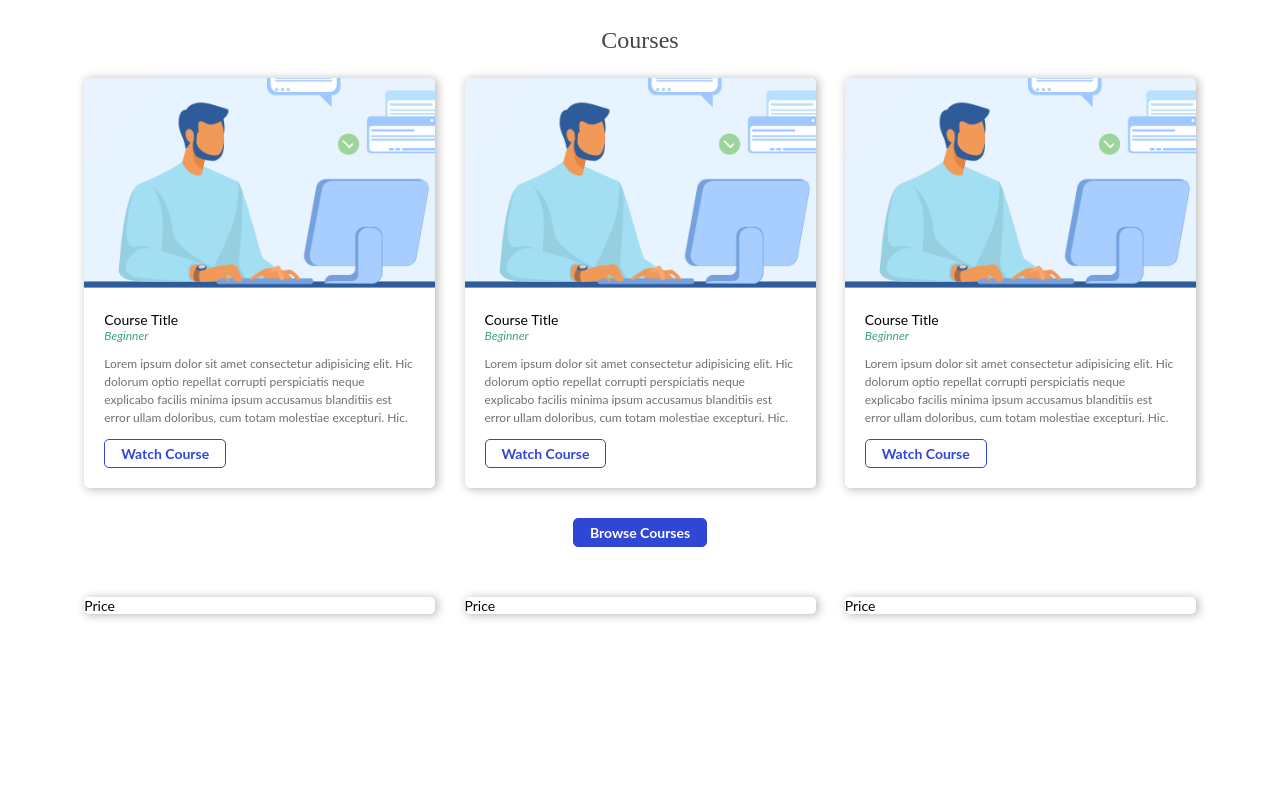
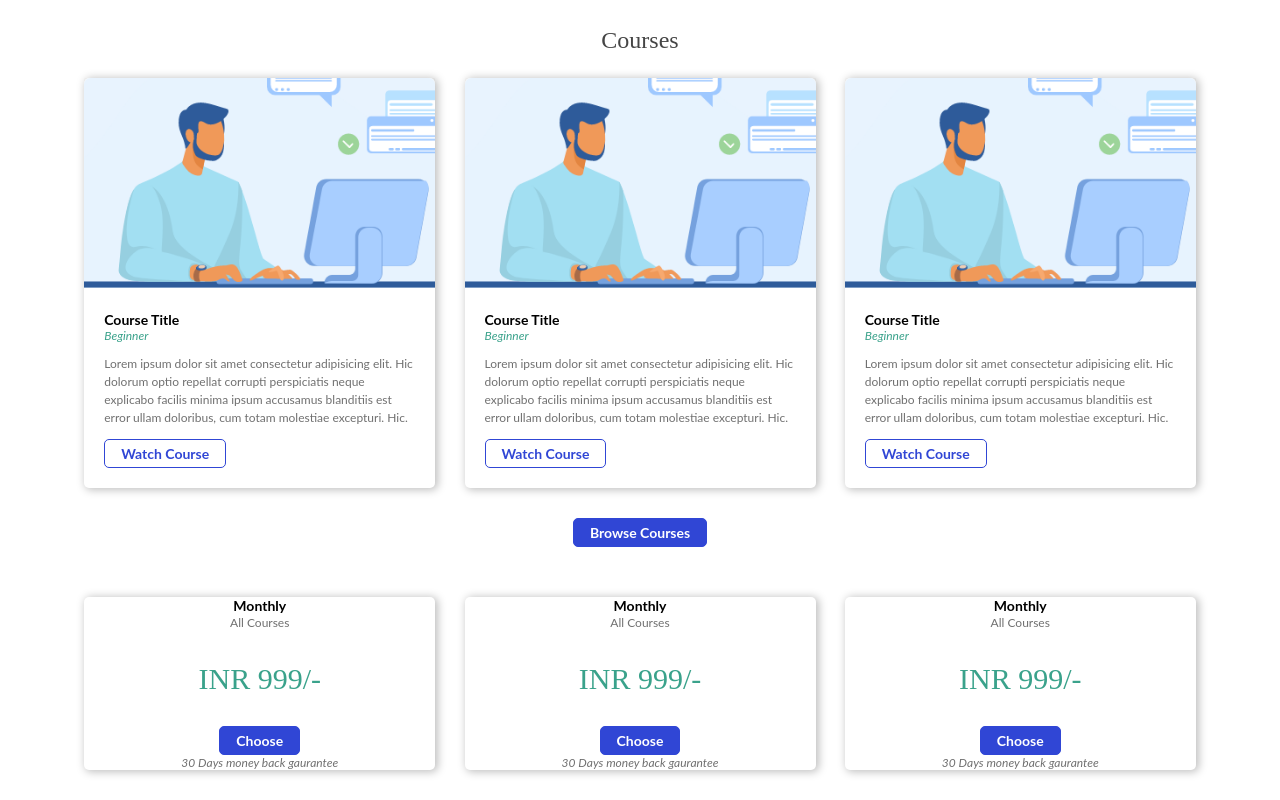
Before and after one commit to madhavsharma2106/get-front-end, a React (Create React App) app in the folder client/: page / in a window 1280 px wide. Shown: the part 699-1499 px from the top of the page. Before the commit the page ends 1343 px from the top, so only its background shows below. Built offline with nearby package versions, Linux system fonts and the light colour scheme.

Commit message:
Added price cards

```diff
--- a/client/src/components/atoms/Text/Text.jsx
+++ b/client/src/components/atoms/Text/Text.jsx
@@ -11,6 +11,7 @@ export const TextVariant = {
   boldHeading: "bold-heading",
   title: "title",
   subTitle: "sub-title",
+  highlight: "highlight",
 };
 
 export const Alignment = {
@@ -21,16 +22,27 @@ export const Alignment = {
 
 export const DisplayVariant = {
   inline: "inline",
+  noMargin: "no-margin",
 };
 
-function Text({ variant = TextVariant.regular, children, display, alginment }) {
+function Text({
+  variant = TextVariant.regular,
+  children,
+  display,
+  alginment,
+  style,
+}) {
   const classes = classNames([
     `text-${variant}`,
     alginment && `text-${alginment}`,
     display && `text-${display}`,
   ]);
 
-  return <p className={classes}>{children}</p>;
+  return (
+    <p style={style} className={classes}>
+      {children}
+    </p>
+  );
 }
 
 export default Text;
--- a/client/src/components/atoms/Text/Text.scss
+++ b/client/src/components/atoms/Text/Text.scss
@@ -35,6 +35,7 @@
 .text-title {
   font-family: $lato-bold;
   font-size: $size-2;
+  font-weight: bold;
 }
 
 .text-sub-title {
@@ -51,3 +52,20 @@
   color: $light-grey;
   line-height: 1.5;
 }
+
+.text-highlight {
+  font-size: $size-6;
+  font-family: $work-sans-regular;
+  color: $primary-green;
+}
+
+.text-subtext {
+  font-size: $size-1;
+  font-family: $lato-italic;
+  color: $light-grey;
+  font-style: italic;
+}
+
+.text-no-margin {
+  margin: 0;
+}
--- a/client/src/components/organisms/PriceCard/PriceCard.jsx
+++ b/client/src/components/organisms/PriceCard/PriceCard.jsx
@@ -1,9 +1,26 @@
 import React from "react";
 import "./PriceCard.scss";
 import Card from "../../atoms/Card/Card";
+import "./PriceCard.scss";
+import Text, { TextVariant, DisplayVariant } from "../../atoms/Text/Text";
+import Button, { ButtonVariant } from "../../atoms/Button/Button";
 
 function PriceCard() {
-  return <Card>Price</Card>;
+  return (
+    <Card className="price-card">
+      <Text variant={TextVariant.title} display={DisplayVariant.noMargin}>
+        Monthly
+      </Text>
+      <Text variant={TextVariant.regular} display={DisplayVariant.noMargin}>
+        All Courses
+      </Text>
+      <Text variant={TextVariant.highlight}>INR 999/-</Text>
+      <Button variant={ButtonVariant.contained}>Choose</Button>
+      <Text variant={TextVariant.subText} display={DisplayVariant.noMargin}>
+        30 Days money back gaurantee
+      </Text>
+    </Card>
+  );
 }
 
 export default PriceCard;
--- a/client/src/components/organisms/PriceCard/PriceCard.scss
+++ b/client/src/components/organisms/PriceCard/PriceCard.scss
@@ -0,0 +1,3 @@
+.price-card {
+  text-align: center;
+}
--- a/client/src/styles/fonts.scss
+++ b/client/src/styles/fonts.scss
@@ -9,7 +9,8 @@
 @font-face {
   font-family: "Work Sans";
   src: url(../assets/fonts/WorkSans-ExtraBold.otf) format("opentype") extra-bold,
-    url(../assets/fonts/WorkSans-SemiBold.ttf) format("truetype") semi-bold;
+    url(../assets/fonts/WorkSans-SemiBold.ttf) format("truetype") semi-bold,
+    url(../assets/fonts/WorkSans-Regular.ttf) format("truetype") regular;
 }
 
 $lato-regular: "lato", regular;
@@ -18,6 +19,7 @@ $lato-light: "lato", light;
 $lato-italic: "lato", italic;
 $work-sans-extra-bold: "Work Sans", extra-bold;
 $work-sans-semi-bold: "Work Sans", semi-bold;
+$work-sans-regular: "Work Sans", regular;
 
 $size-1: 12px;
 $size-2: 14px;
```
Also changed, not shown: client/src/assets/fonts/WorkSans-Regular.ttf (added).
